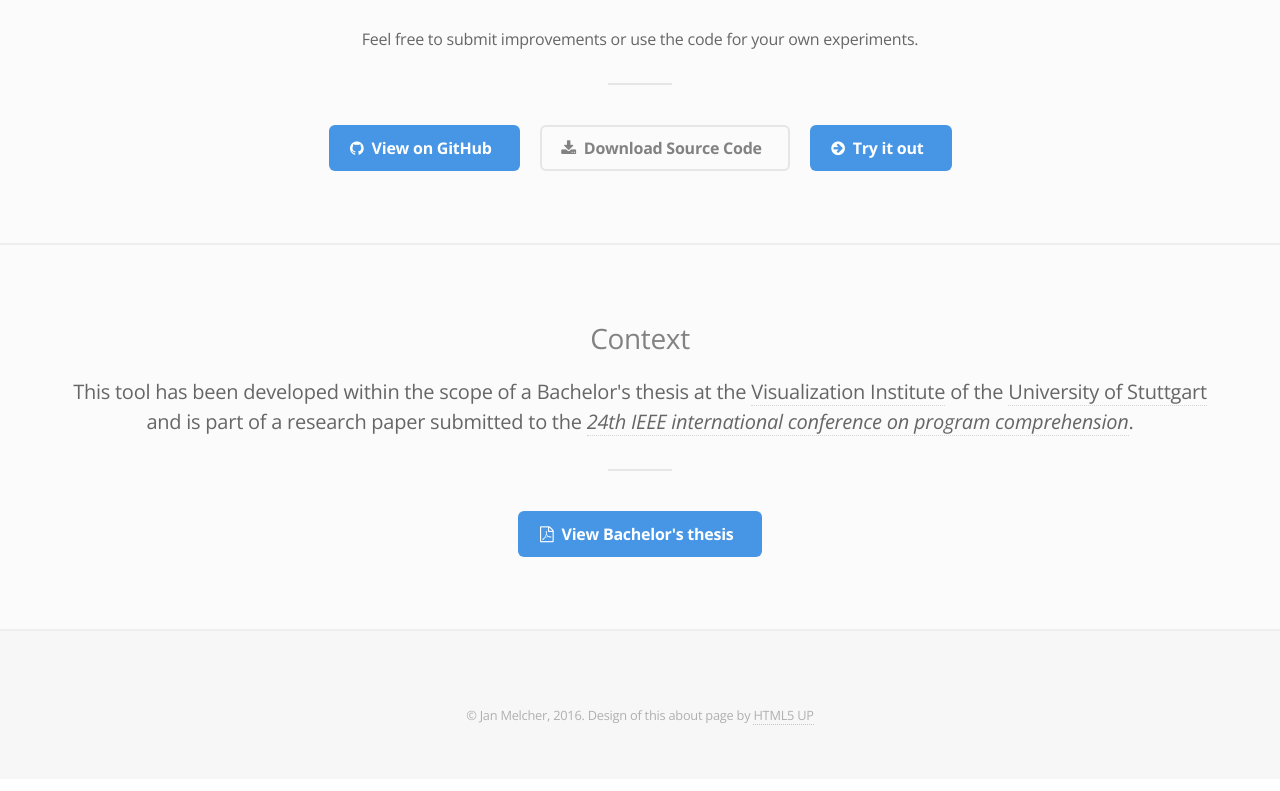
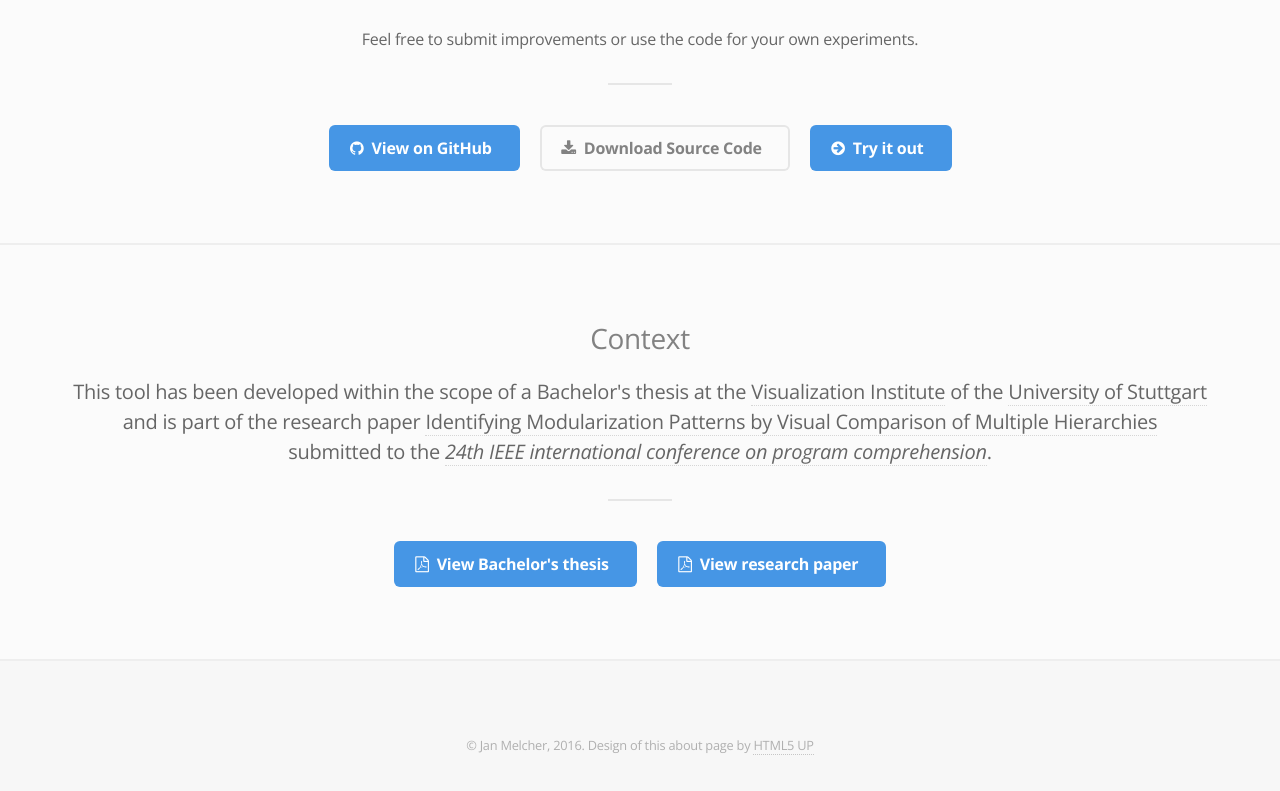
Before and after one commit to clustercompare/about, a plain HTML site: page index.html in a window 1280 px wide. Shown: the part 4540-5331 px from the top of the page. Drawn offline with nearby package versions, Linux system fonts and the light colour scheme.

Commit message:
Add link to icpc paper

```diff
--- a/index.html
+++ b/index.html
@@ -152,11 +152,12 @@
 		<section id="context" class="wrapper style2 special">
 			<header class="major">
 				<h2>Context</h2>
-				<p>This tool has been developed within the scope of a Bachelor's thesis at the <a href="https://www.visus.uni-stuttgart.de/en/institute.html">Visualization Institute</a> of the <a href="https://www.uni-stuttgart.de/home/index.en.html">University of Stuttgart</a><br> and is part of a research paper submitted to the <a href="http://www.program-comprehension.org/icpc16/"><em>24th IEEE international conference on program comprehension</em></a>.</p>
+				<p>This tool has been developed within the scope of a Bachelor's thesis at the <a href="https://www.visus.uni-stuttgart.de/en/institute.html">Visualization Institute</a> of the <a href="https://www.uni-stuttgart.de/home/index.en.html">University of Stuttgart</a><br> and is part of the research paper <a href="http://www.visus.uni-stuttgart.de/uploads/tx_vispublications/icpc16_software_clustering.pdf">Identifying Modularization Patterns by Visual Comparison of Multiple Hierarchies</a><br> submitted to the <a href="http://www.program-comprehension.org/icpc16/"><em>24th IEEE international conference on program comprehension</em></a>.</p>
 				<p></p>
 			</header>
 			<ul class="actions">
 				<li><a href="https://clustercompare.jan-melcher.de/thesis.pdf" class="button special icon fa-file-pdf-o">View Bachelor's thesis</a></li>
+				<li><a href="http://www.visus.uni-stuttgart.de/uploads/tx_vispublications/icpc16_software_clustering.pdf" class="button special icon fa-file-pdf-o">View research paper</a></li>
 			</ul>
 		</section>
 
```
